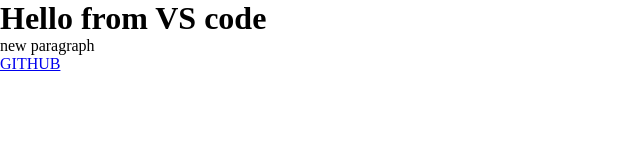
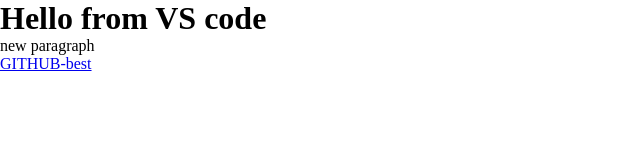
Before and after one commit to SharperAG/RepositoryVScode, a plain HTML site: page index.html in a window 1280 px wide. Shown: the full height of the page, 0-640 px from the left. Drawn offline with nearby package versions, Linux system fonts and the light colour scheme; files that its build step writes are made by us from their sources.

Commit message:
Update index.html

```diff
--- a/index.html
+++ b/index.html
@@ -11,6 +11,6 @@
   <body>
     <h1>Hello from VS code</h1>
     <p>new paragraph</p>
-    <a href="githup.com">GITHUB</a>
+    <a href="githup.com">GITHUB-best</a>
   </body>
 </html>
```
